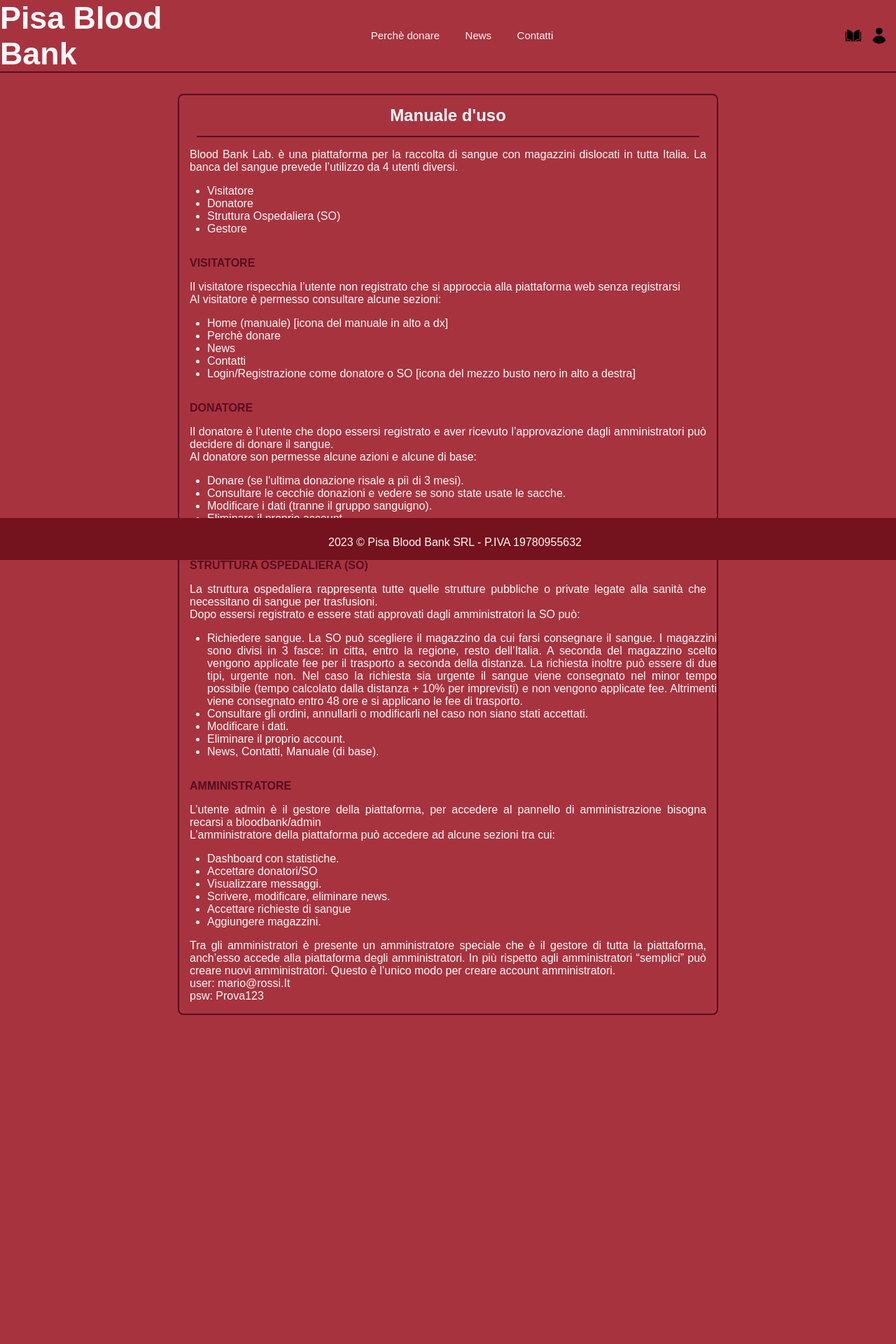
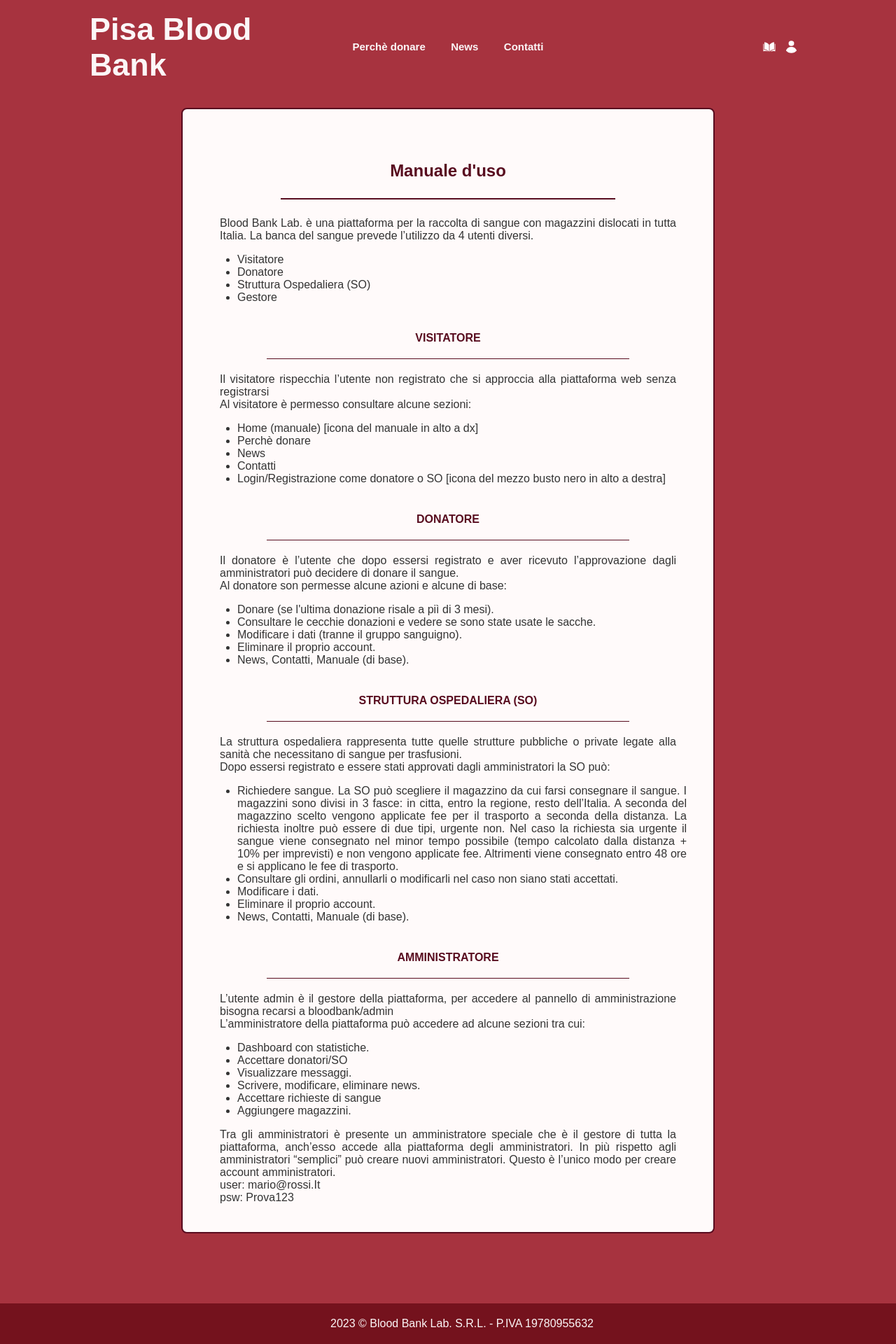
Before and after one commit to LazzaII/progetto-pweb, a PHP site: page / in a window 1280 px wide. Shown: the whole page at 70% size. Before the commit the page ends 1450 px from the top, so only its background shows below. Run offline with PHP 8.4, Linux system fonts and the light colour scheme.

Commit message:
restyle manuale e contatti - form login funzionante - get news funzionante

```diff
--- a/api/class/News.php
+++ b/api/class/News.php
@@ -17,7 +17,9 @@ class News {
     }
 
     public function getAll(){
-        $query = 'select * from `news`';
+        $query = 'select N.*, A.`first_name`, A.`second_name`
+                  from `news` N
+                  join `admin` A on A.`_id` = N.`author_`';
         $stmt = $this->pdo->prepare($query);
         $stmt->execute();
         return $stmt->fetchAll(\PDO::FETCH_ASSOC);
--- a/index.html
+++ b/index.html
@@ -30,9 +30,9 @@
     </nav>
 
     <!-- main -->
-    <main>
+    <main class="centered">
         <!-- manual page [LANDING] -->
-        <div id="manual">
+        <section id="manual" class="manual-section">
             <h2 id="man-title">Manuale d'uso</h2>
             <p>
                 Blood Bank Lab. è una piattaforma per la raccolta di sangue con magazzini dislocati in tutta Italia.
@@ -101,21 +101,21 @@
                 <br>user: mario@rossi.It
                 <br>psw: Prova123
             </p>
-        </div>
+        </section>
 
         <!-- why page -->
-        <div id="why">
+        <section id="why">
             <h2 id="why-title">Perchè donare è importante</h2>
-        </div>
+        </section>
 
         <!-- news page -->
-        <div id="news" hidden>
-            <p>test</p>
-        </div>
+        <section id="news" hidden>
+
+        </section>
 
         <!-- contact page -->
-        <div id="contacts">
-            <form id="form">
+        <section id="contacts">
+            <form id="form-c" class="centered">
                 <h2 id="title-contact">CONTATTACI</h2>
                 <div>
                     <!-- contact -->
@@ -131,12 +131,10 @@
                     <label for="object">Oggetto</label>
                     <input type="text" class="input-text" name="obg" id="obj" placeholder="oggetto" >
                     <label for="body">Messaggio</label>
-                    <textarea name="body" class="input-text" id="body" cols="30" rows="5" placeholder="..." ></textarea>
+                    <input type="text" name="body" class="input-text body-message" id="body" cols="30" rows="5" placeholder="..." ></input>
                 </div>
                 <input type="button" onclick="sendMessage()" value="Invia"/>
 
-                <!-- INSERIRE MESSAGGIO DI CONFERMA INVIO (usare il verde) -->
-                <!-- E MESSAGGIO DI ERRORE, USARE LO STESSO DIV (usare il rosso) -->
                 <div id="message">
                     <p></p>
                 </div>
@@ -146,21 +144,44 @@
                     <span class="contact-info">info@bloodbank.com</span>
                 </div>
             </form>
-        </div>
+        </section>
 
         <!-- login page -->
         <div id="login" hidden>
-            <p>test</p>
+            <!-- login form [DEFAULT] -->
+            <form id="form-l">
+                <h2 id="title-contact">LOGIN</h2>
+                <div>
+                    <!-- input -->
+                    <label for="email">Email</label>
+                    <input type="email" class="input-text" name="email-l" id="email-l" placeholder="mario@rossi.it" >
+                    <label for="password">Password</label>
+                    <input type="password" class="input-text" name="passsword-l" id="password-l" placeholder="********">
+                    <input type="radio" id="donatore" name="type" value="D" checked >
+                    <label for="donatore">Donatore</label><br>
+                    <input type="radio" id="so" name="type" value="H">
+                    <label for="so">Struttura Ospedaliera</label><br>
+                </div>
+
+                <input type="button" onclick="login()" value="Invia"/>
+
+                <span>Se non sei ancora registrato clicca qui</span>
+                <div id="message-l">
+                    <p ></p>
+                </div>
+            </form>
+
         </div>
     </main>
 
     <!-- footer - static position and element -->
     <footer>
         <div>
-            <p>2023 © Pisa Blood Bank SRL - P.IVA 19780955632</p>
+            <p>2023 © Blood Bank Lab. S.R.L. - P.IVA 19780955632</p>
         </div>
     </footer>
+
+    <script src="logic/api.js"></script>
     <script src="logic/logic.js"></script>
-    <script src="logic/api.js"></script>
 </body>
 </html>
--- a/logic/logic.js
+++ b/logic/logic.js
@@ -7,7 +7,6 @@ var divs = ['manual', 'why',  'news', 'contacts', 'login'];
 //show why
 function showWhy() {
     if (document.getElementById('why').style.display === 'none' || document.getElementById('why').style.display === ''){
-        console.log('dentro why');
         document.getElementById('why').style.display = 'block';
         for (let i = 0; i < divs.length; i++) {
              if(divs[i] !== 'why')
@@ -18,8 +17,9 @@ function showWhy() {
 
 //show news
 function showNews() {
-    if (document.getElementById('news').style.display === 'none' || document.getElementById('why').style.display === ''){
+    if (document.getElementById('news').style.display === 'none' || document.getElementById('news').style.display === ''){
         document.getElementById('news').style.display = 'block';
+        getNews();
         for (let i = 0; i < divs.length; i++) {
             if(divs[i] !== 'news')
                 document.getElementById(divs[i]).style.display = 'none';
@@ -29,7 +29,7 @@ function showNews() {
 
 //show contact
 function showContact() {
-    if (document.getElementById('contacts').style.display === 'none' || document.getElementById('why').style.display === ''){
+    if (document.getElementById('contacts').style.display === 'none' || document.getElementById('contacts').style.display === ''){
         document.getElementById('contacts').style.display = 'block';
         for (let i = 0; i < divs.length; i++) {
             if(divs[i] !== 'contacts')
@@ -40,7 +40,7 @@ function showContact() {
 
 //show manual
 function showManual() {
-    if (document.getElementById('manual').style.display === 'none' || document.getElementById('why').style.display === ''){
+    if (document.getElementById('manual').style.display === 'none' || document.getElementById('manual').style.display === ''){
         document.getElementById('manual').style.display = 'block';
         for (let i = 0; i < divs.length; i++) {
             if(divs[i] !== 'manual')
@@ -51,7 +51,7 @@ function showManual() {
 
 //show login
 function showLogin() {
-    if (document.getElementById('login').style.display === 'none' || document.getElementById('why').style.display === ''){
+    if (document.getElementById('login').style.display === 'none' || document.getElementById('login').style.display === ''){
         document.getElementById('login').style.display = 'block';
         for (let i = 0; i < divs.length; i++) {
             if(divs[i] !== 'login')
@@ -60,7 +60,18 @@ function showLogin() {
     }
 }
 
+/*
+SHOW/HIDE LOGIN
+*/
+// function showRegister() {
+//     document.getElementById('form-l').style.display = 'none';
+//     document.getElementById('form-r').style.display = 'block';
+// }
 
+// function showLogin() {
+//     document.getElementById('form-r').style.display = 'none';
+//     document.getElementById('form-l').style.display = 'block';
+// }
 
 //ROBA DEL CROCI
 /*Password*/
@@ -176,33 +187,3 @@ function showLogin() {
 //   document.getElementById('registerForm').style.display = 'none';
 //   document.getElementById('loginForm').style.display = 'block';
 // }
-
-// //permette la registrazione di un nuovo utente
-// function submitRegister() {
-//   let data = JSON.stringify({
-//     action: 'register',
-//     username: document.getElementById('nameInputR').value,
-//     password: document.getElementById('passInputR').value,
-//   });
-
-//   fetch('./php/auth.php', {
-//     method: 'POST',
-//     body: data,
-//     headers: {
-//       'Content-Type': 'application/json',
-//     },
-//   })
-//     .then((res) => res.json())
-//     .then((data) => {
-//       if (data.error) {
-//         document.getElementById('registerError').classList.remove('valid');
-//         document.getElementById('registerError').classList.add('invalid');
-//         document.getElementById('registerError').innerText = data.message;
-//       } else {
-//         // da cambiare
-//         document.getElementById('registerError').classList.remove('invalid');
-//         document.getElementById('registerError').classList.add('valid');
-//         document.getElementById('registerError').innerText = 'Registrazione completata!';
-//       }
-//     });
-// }
--- a/style.css
+++ b/style.css
@@ -2,6 +2,7 @@
 @import './styles/why.css';
 @import './styles/form.css';
 @import './styles/manual.css';
+@import './styles/log-reg.css';
 
 /* system variables */
 :root {
@@ -15,19 +16,23 @@
 }
 
 /* common elements */
-body {
+body, html {
     margin: 0;
     padding: 0;
     background-color: var(--vivid-burgundy);
     font-family: 'Montserrat',sans-serif;
+    scroll-behavior: smooth;
+    overflow-x: hidden;
+}
+
+main{
+    min-height: 80vh;
 }
 
 footer {
-    /* position: absolute;
-    bottom: 0; */
-    width: 100%;
-    position: fixed;
-    padding: 10px 10px 0px 10px;
+    position: relative;
+    padding: 20px;
+    margin: 0;
     bottom: 0;
     width: 100%;
     background-color: var(--persian-plum);
@@ -36,6 +41,7 @@ footer {
 
 footer div p {
     text-align: center;
+    margin: 0;
 }
 
 /* common id */
@@ -58,34 +64,59 @@ footer div p {
 /* common class */
 .errore {
     background-color: var(--vivid-burgundy);
-    box-shadow:0 0 40px -10px var(--dark-sienna);
-
+    box-shadow:0 0 30px -10px var(--dark-sienna);
+    margin: 15px 0;
 }
 
 .corretto {
     background-color: var(--light-green);
     box-shadow:0 0 40px -10px var(--light-green-2);
+    margin: 15px 0;
 }
 
 /* navbar */
 nav {
     display: flex;
     flex-direction: row;
-    border-bottom: 2px solid var(--dark-sienna);
-    margin-bottom: 30px;
+    width: 80vw;
+    margin: 0 auto;
+    padding: 1rem 0;
 }
 
-#menu li {
+nav img{
+    filter: invert(1);
+    cursor: pointer;
+    transition: all 200ms ease-in-out;
+}
+
+nav img:hover{
+    filter: invert(.9);
+}
+
+#menu{
+    padding: 0;
+    margin: 0;
+}
+
+#menu li{
     font-size: 15px;
     list-style-type: none;
     margin: 0;
     padding: 0;
     display: inline;
     color: var(--snow);
+    font-weight: 600;
+}
+
+#menu li span{
+    width: 100%;
+    margin: 0;
+    border-bottom: 1px solid transparent;
+    transition: all 200ms ease-in-out;
 }
 
 #menu li span:hover {
-    color: var(--dark-sienna);
+    border-color: var(--snow);
 }
 
 #menu li span {
--- a/styles/manual.css
+++ b/styles/manual.css
@@ -1,20 +1,24 @@
 #manual {
     border: 2px solid var(--dark-sienna);
     border-radius: 8px;
-    width: 60%;
+    width: 55%;
     margin: auto;
-    color: var(--snow);
+    background-color: snow;
+    color: #333;
     text-align: justify;
     text-justify: inter-word;
     margin-bottom: 80px;
+    position: relative;
+    padding: 3vh 3vw;
 }
 
 #man-title {
     text-align: center;
-    color: var(--snow);
+    color: var(--dark-sienna);
     border-bottom: 2px solid var(--dark-sienna);
-    margin: 0px 25px 0px;
-    padding: 15px 0px 15px;
+    width: 70%;
+    margin: 25px auto;
+    padding: 25px 0px 25px 0px;
 }
 
 #manual p {
@@ -22,7 +26,18 @@
 }
 
 h4 {
-    padding: 15px 15px 0px;
-    margin: 0px;
+    margin: 20px auto;
+    padding: 20px;
     color: var(--dark-sienna);
+    width: 70%;
+    text-align: center;
+    border-bottom: 1px solid var(--dark-sienna);
 }
+
+.centered{
+    display: grid;
+    align-items: center;
+    justify-content: center;
+    align-self: center;
+    padding: 20px;
+}
```
Also changed, not shown: api/login.php (+6 -16 lines), logic/api.js (+120 -7 lines), styles/form.css (+33 -25 lines), styles/log-reg.css (added, +34 -0 lines).
